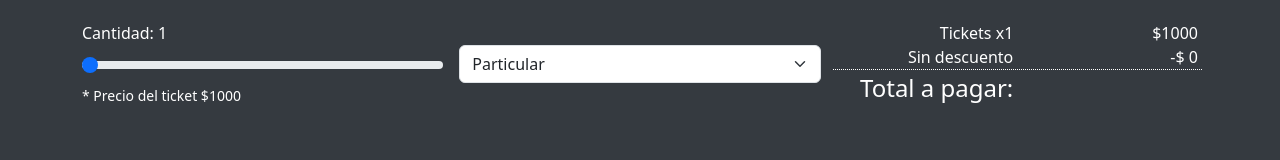
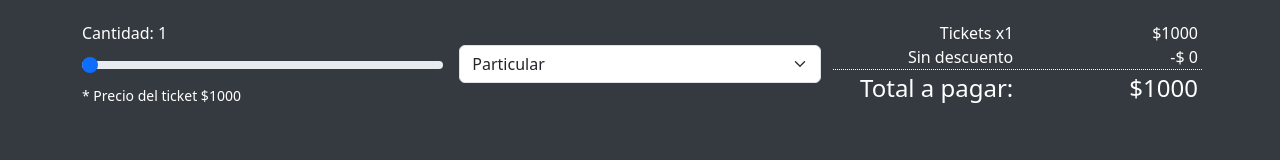
Before and after one commit to David1272/TPI-FrontEnd, a plain HTML site: page index.html in a window 1280 px wide. Shown: the part 2661-2821 px from the top of the page. Drawn offline with nearby package versions, Linux system fonts and the light colour scheme.

Commit message:
2do Commit

```diff
--- a/index.html
+++ b/index.html
@@ -287,7 +287,7 @@
                             <span class="fs-4"> Total a pagar:</span>
                         </div>
                         <div class="col-6">
-                            <span id="totalTotal" class="fs-4"></span>
+                            <span id="totalTotal" class="fs-4">$1000</span>
                         </div>
                     </div>
 
--- a/js/javascript.js
+++ b/js/javascript.js
@@ -17,6 +17,7 @@ function actualizarCambios () {
     tickets.innerText = ticketsRange.value;
     totalTickets.innerText = 'Tickets x' + ticketsRange.value;
     montoTotalTickets.innerText = '$' + precioTicket * ticketsRange.value;
+
 
     if(categoriaSelect.value === '1'){
         descuentoCategoria.innerText = 'Sin Descuento';
```
